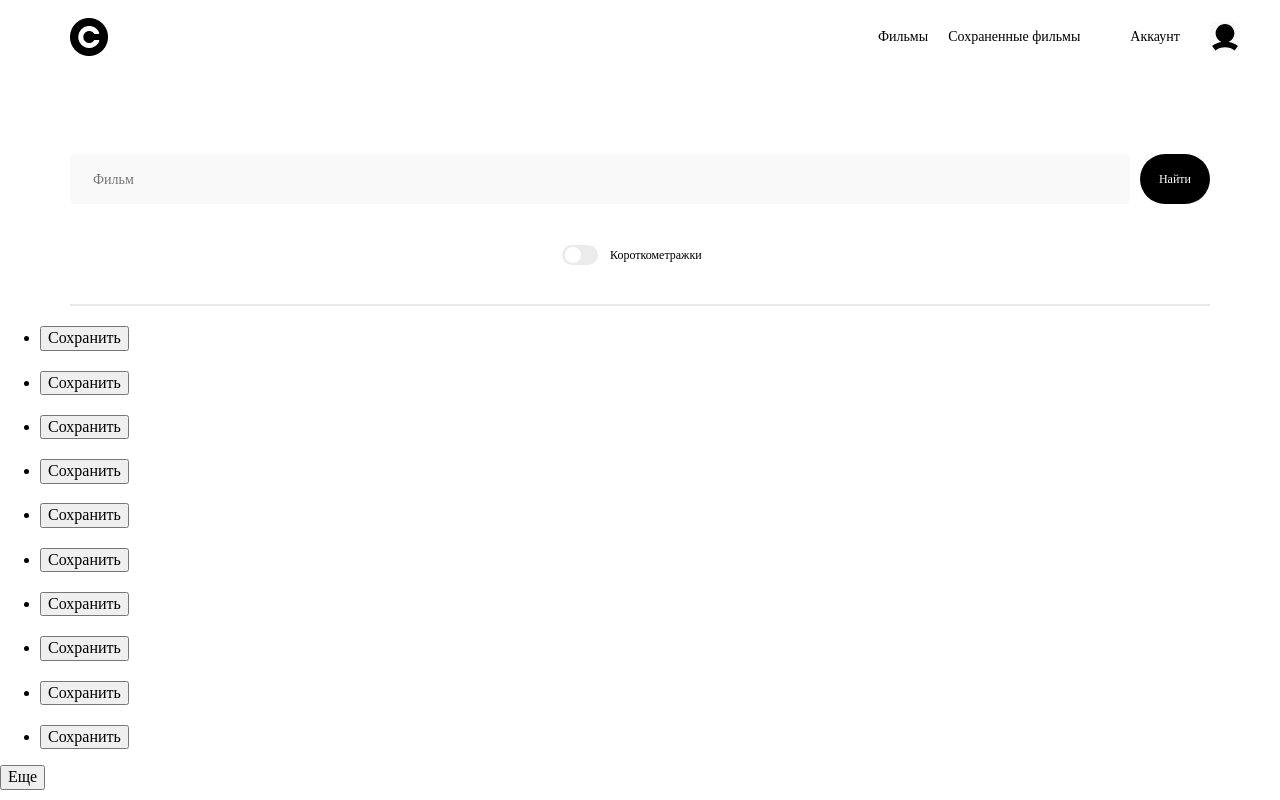
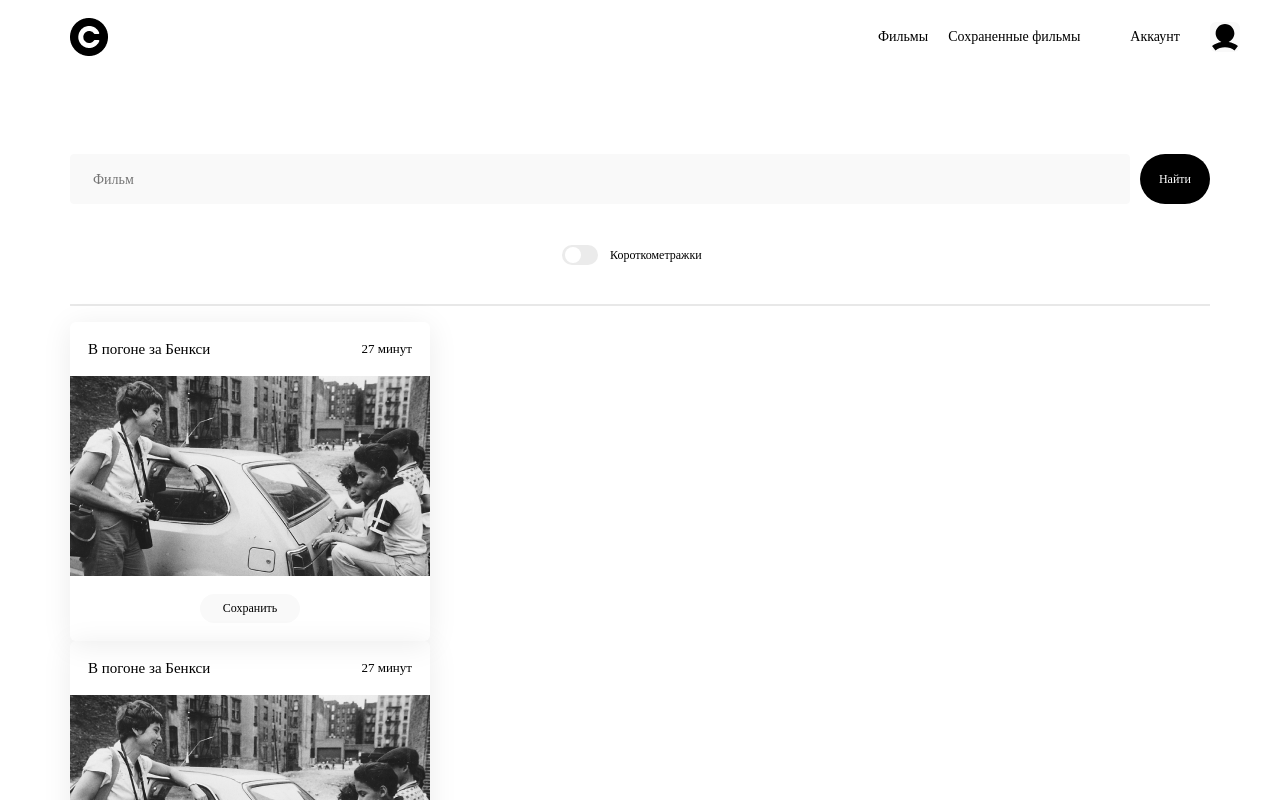
Before and after one commit to Arti-D/movies-explorer-frontend, a React (Create React App) app: page /movies in a window 1280 px wide. Shown: the top 800 px of the page. Built offline with nearby package versions, Linux system fonts and the light colour scheme.

Commit message:
cards css

```diff
--- a/src/components/Movies/Movies.js
+++ b/src/components/Movies/Movies.js
@@ -5,9 +5,11 @@ import MoviesCardList from "../MoviesCardList/MoviesCardList.js";
 function Movies() {
     return (
         <section className="component movies">
-            <SearchForm />
-            <MoviesCardList />
-            <button className="movies__more-btn">Еще</button>
+            <div className="content">
+                <SearchForm />
+                <MoviesCardList />
+                <button className="movies__more-btn">Еще</button>
+            </div>
         </section>
     )
 }
--- a/src/components/Movies/SearchForm/SearchForm.js
+++ b/src/components/Movies/SearchForm/SearchForm.js
@@ -3,7 +3,7 @@ import FilterCheckbox from "../FilterCheckbox/FilterCheckbox.js";
 
 function SearchForm() {
     return (
-        <div className="content">
+        <>
         <form className="search__form">
             <div className="search__wrap">
                 <input className="search__input" type="search" placeholder="Фильм"></input>
@@ -12,7 +12,7 @@ function SearchForm() {
         </form>
         <FilterCheckbox />
         <div className="content search__row"></div>
-        </div>
+        </>
     )
 }
 
--- a/src/components/MoviesCard/MoviesCard.css
+++ b/src/components/MoviesCard/MoviesCard.css
@@ -0,0 +1,54 @@
+.movie {
+    max-width: 360px;
+    display: flex;
+    flex-direction: column;
+    box-shadow: 0px 4px 30px rgba(0, 0, 0, 0.08);
+    border-radius: 6px;
+}
+
+.movie__info {
+    display: flex;
+    justify-content: space-between;
+    margin: 18px 0;
+    padding: 0 18px;
+}
+
+.movie__title {
+    font-weight: 500;
+    font-size: 15px;
+    line-height: 1.2;
+    margin: 0;
+}
+
+.movie__duration {
+    font-weight: normal;
+    font-size: 13px;
+    line-height: 1.38;
+}
+
+.movie__img {
+    object-fit: contain;
+}
+
+.movie__save-btn {
+    border: none;
+    border-radius: 30px;
+    padding: 9px 0;
+    width: 100px;
+    height: 29px;
+    box-sizing: border-box;
+    margin: 18px auto;
+    background-color: #F9F9F9;
+    font-style: normal;
+    font-weight: normal;
+    font-size: 12px;
+    line-height: 0.92;
+}
+
+.movie__save-btn_active {
+    background-color: #FF4062;
+    background-image: url('../../images/savedicon.svg');
+    background-repeat: no-repeat;
+    background-size: 8px 4.5px;
+    background-position: center;
+}
--- a/src/components/MoviesCard/MoviesCard.js
+++ b/src/components/MoviesCard/MoviesCard.js
@@ -2,13 +2,13 @@ import React from "react";
 
 function MoviesCard(props) {
     return (
-        <li className="movie-list__elem">
-            <div className="movie-list__info">
-                <h2 className="movie-list__title">{props.name}</h2>
-                <span className="movie-list__duration">{props.duration}</span>
+        <li className="movie">
+            <div className="movie__info">
+                <h2 className="movie__title">{props.name}</h2>
+                <span className="movie__duration">{props.duration}</span>
             </div>
-            <img alt={props.name} className="movie-list__img" />
-            <button type="button" className="movie-list__save-btn">Сохранить</button>
+            <img alt={props.name} src={props.img} className="movie__img" />
+            <button type="button" className="movie__save-btn">Сохранить</button>
         </li>
     )
 }
--- a/src/components/MoviesCardList/MoviesCardList.css
+++ b/src/components/MoviesCardList/MoviesCardList.css
@@ -0,0 +1,5 @@
+.movie-list__list {
+    list-style: none;
+    padding: 0;
+    display: grid;
+}
--- a/src/components/MoviesCardList/MoviesCardList.js
+++ b/src/components/MoviesCardList/MoviesCardList.js
@@ -1,21 +1,22 @@
 import React from "react";
 import MoviesCard from "../MoviesCard/MoviesCard";
+import movieImg from "../../images/в погоне за бенкси.jpg"
 
 function MoviesCardList() {
+
+    function renderCards() {
+        const cards = []
+        for (let i = 0; i < 12; i++) {
+            cards.push(<MoviesCard name="В погоне за Бенкси" duration="27 минут" img={movieImg} />)
+        }
+        return cards
+    }
+
     return (
-        <section className="movie-list component">
-            <ul className="movie-list__list">
-                <MoviesCard/>
-                <MoviesCard/>
-                <MoviesCard/>
-                <MoviesCard/>
-                <MoviesCard/>
-                <MoviesCard/>
-                <MoviesCard/>
-                <MoviesCard/>
-                <MoviesCard/>
-                <MoviesCard/>
-            </ul>
+        <section className="movie-list">
+                <ul className="movie-list__list">
+                    {renderCards()}
+                </ul>
         </section>
     )
 }
--- a/src/index.css
+++ b/src/index.css
@@ -10,3 +10,6 @@
 @import url('./components/Form/Form.css');
 @import url('./components/Movies/SearchForm/SearchForm.css');
 @import url('./components/Movies/FilterCheckbox/FilterCheckbox.css');
+@import url('./components/Movies/Movies.css');
+@import url('./components/MoviesCardList/MoviesCardList.css');
+@import url('./components/MoviesCard/MoviesCard.css');
```
Also changed, not shown: src/images/savedicon.svg (added), src/images/в погоне за бенкси.jpg (added). Lines whose indentation alone changed are shown as unchanged.
